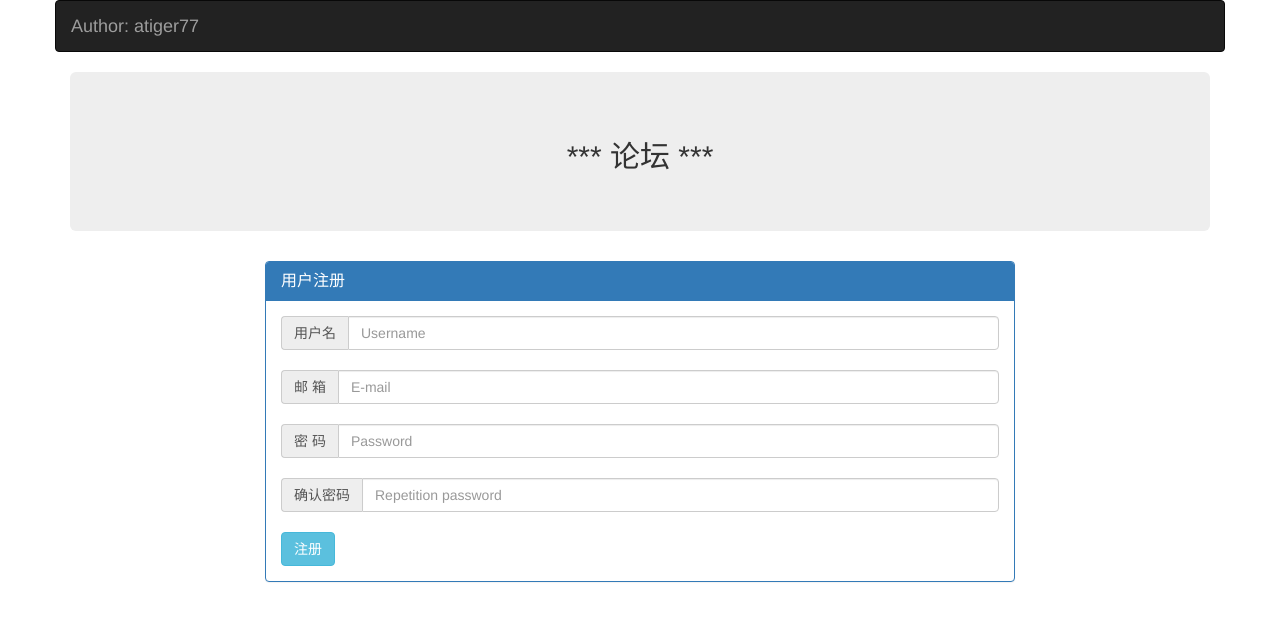
After one commit to atiger77/Luntan, a Django app: page /register in a window 1280 px wide. The commit adds this page. Shown: the top 621 px of the page. Run offline with Django 3.2, Linux system fonts and the light colour scheme; some libraries are stand-ins or nearby versions.

Commit message:
Add register.html

```diff
--- a/luntan/urls.py
+++ b/luntan/urls.py
@@ -26,5 +26,6 @@ urlpatterns = [
     url(r'^admin/', admin.site.urls),
     url(r'^article/',include('Article.urls')),
     url(r'^$',views.index),
+    url(r'^register$',views.register),
     #url(r'^static/(?P<path>.*)$',django.contrib.staticfiles.views.serve)
 ]
--- a/templates/base.html
+++ b/templates/base.html
@@ -20,7 +20,7 @@
 
           <div class="col-xs-12 col-md-12">
               <div class="jumbotron">
-                <center><h2>*** 安全论坛 ***</h2></center>
+                <center><h2>*** 论坛 ***</h2></center>
               </div>
           </div>
       </div>
--- /dev/null
+++ b/templates/register.html
@@ -0,0 +1,35 @@
+{% extends "base.html" %}
+{% block content %}
+    <div class="col-xs-2 col-md-2"></div>
+
+    <div class="col-xs-8 col-md-8">
+    <div class="panel panel-primary">
+        <div class="panel-heading">
+            <h3 class="panel-title">用户注册</h3>
+        </div>
+        <div class="panel-body">
+            <div class="input-group">
+               <span class="input-group-addon">用户名</span>
+              <input type="text" class="form-control" placeholder="Username">
+            </div>
+            <br/>
+             <div class="input-group">
+               <span class="input-group-addon">邮 箱</span>
+              <input type="text" class="form-control" placeholder="E-mail">
+            </div>
+            <br/>
+             <div class="input-group">
+               <span class="input-group-addon">密 码</span>
+              <input type="text" class="form-control" placeholder="Password">
+            </div>
+            <br/>
+             <div class="input-group">
+               <span class="input-group-addon">确认密码</span>
+              <input type="text" class="form-control" placeholder="Repetition password">
+            </div>
+            <br/>
+            <button type="button" class="btn btn-info">注册</button>
+        </div>
+    </div>
+    </div>
+{% endblock %}
--- a/views.py
+++ b/views.py
@@ -2,6 +2,7 @@
 from django.http import HttpResponse
 from django.shortcuts import render
 from Block.models import Block
+
 
 def index(request):
     '''
@@ -15,3 +16,6 @@ def index(request):
     #block_info = Block.objects.all().order_by("id")
     block_info = Block.objects.filter(status=0).order_by("id")
     return render(request,"index.html",{"blocks":block_info})
+
+def register(request):
+    return render(request, "register.html")
```
Also changed, not shown: luntan/settings.py (line endings or trailing spaces).
